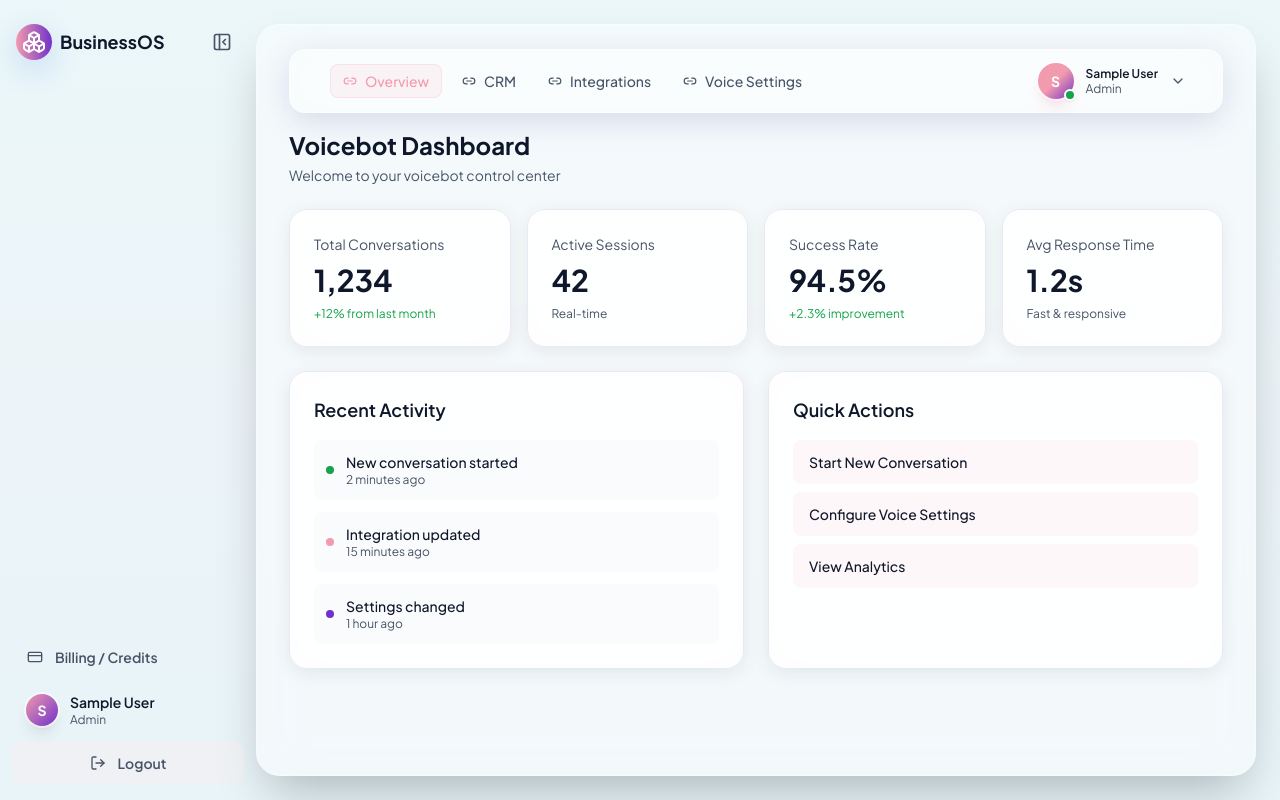
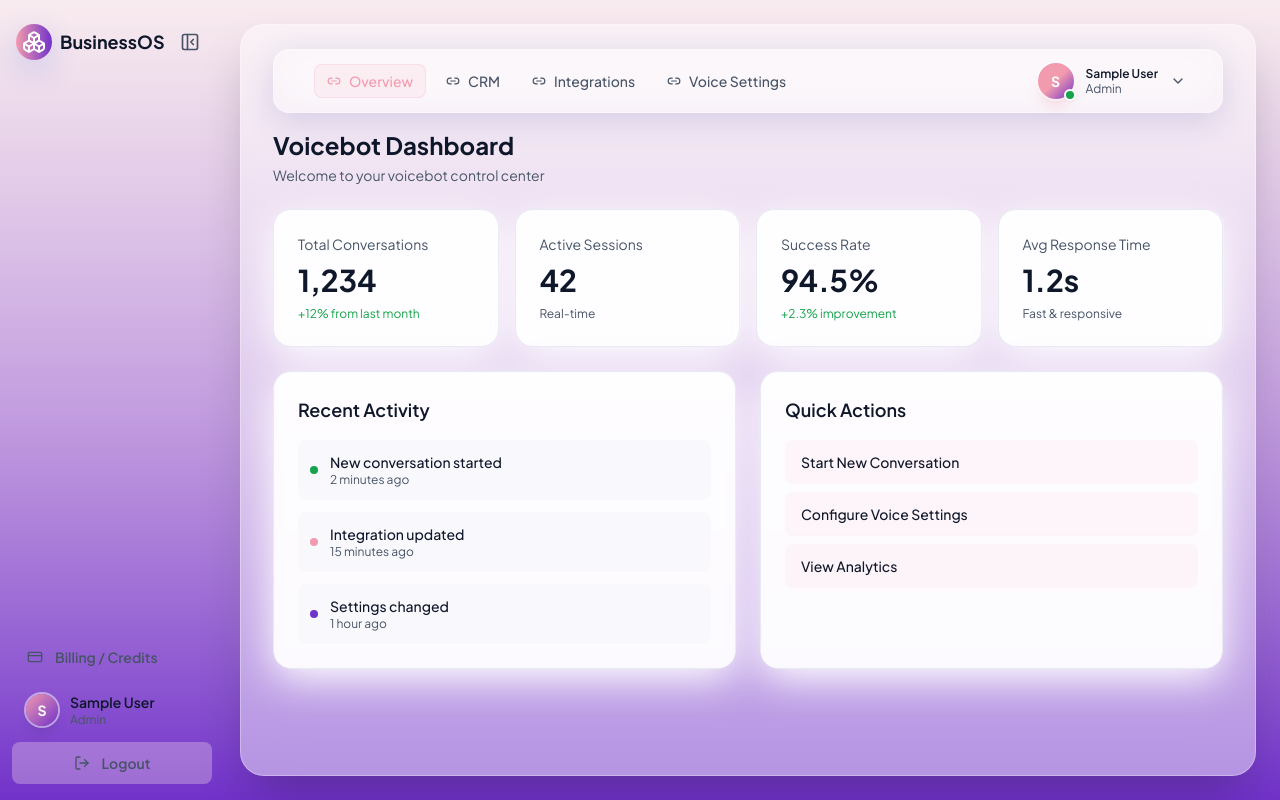
Before and after one commit to singhsharad529/business-os, a React (Vite) app: page /app/voicebot/dashboard in a window 1280 px wide. Built offline with nearby package versions, Linux system fonts and the light colour scheme; sample sign-in values are in the browser's storage.

Commit message:
added gradient background

```diff
--- a/src/components/Sidebar.tsx
+++ b/src/components/Sidebar.tsx
@@ -61,7 +61,7 @@ export function Sidebar({ selectedMenuId, onMenuSelect, onCollapseChange, isColl
   const isMenuActive = (menuId: string) => selectedMenuId === menuId;
 
   return (
-    <aside className={`fixed left-0 top-0 h-screen z-30 flex flex-col justify-between transition-all duration-300 ${isCollapsed ? 'w-20' : 'w-64'}`}>
+    <aside className={`fixed left-0 top-0 h-screen z-30 flex flex-col justify-between transition-all duration-300 ${isCollapsed ? 'w-20' : 'w-56'}`}>
       {/* Top Section: Logo and Collapse Toggle */}
       <div className="px-4 py-6 flex items-center justify-between">
         {!isCollapsed && <Logo size="sm" />}
--- a/src/layout/ProtectedLayout.tsx
+++ b/src/layout/ProtectedLayout.tsx
@@ -99,8 +99,9 @@ export const ProtectedLayout = () => {
             <div
                 className="fixed inset-0 bg-cover bg-center bg-no-repeat"
                 style={{
+                    backgroundImage: "linear-gradient(180deg,#FCE4EA 0%,#7132CA 100%)",
                     // backgroundImage: `url('/images/bg.webp')`,
-                    backgroundColor: '#E8F4F8', // Fallback: light teal-blue
+                    // backgroundColor: '#E8F4F8', // Fallback: light teal-blue
                 }}
             >
                 {/* Subtle overlay to enhance glass morphism effect */}
@@ -117,7 +118,7 @@ export const ProtectedLayout = () => {
                 />
 
                 {/* Main Content Area - Properly spaced from sidebar (dynamic based on collapsed state) */}
-                <div className="flex-1 relative min-h-screen transition-all duration-300" style={{ marginLeft: isCollapsed ? '80px' : '256px' }}>
+                <div className="flex-1 relative min-h-screen transition-all duration-300" style={{ marginLeft: isCollapsed ? '80px' : '240px' }}>
                     {/* Content Container - Large rounded white container */}
                     <div className="relative z-10 min-h-screen py-6 pr-6">
                         {/* Main Content Container - Sandan style */}
--- a/src/pages/company/CompanyDashboard.tsx
+++ b/src/pages/company/CompanyDashboard.tsx
@@ -273,7 +273,7 @@ export function CompanyDashboard() {
         {metrics.slice(0, 4).map((metric) => (
           <Card
             key={metric.module}
-            className="cursor-pointer hover:shadow-lg transition-all duration-200 hover:-translate-y-1"
+            className="card rounded-xl p-6 border border-border-subtle hover:shadow-glow hover:-translate-y-0.5 transition-all"
             onClick={() => handleMetricClick(metric.module)}
           >
             <CardHeader className="flex flex-row items-center justify-between space-y-0 pb-2">
--- a/src/pages/voicebot/VoicebotDashboard.tsx
+++ b/src/pages/voicebot/VoicebotDashboard.tsx
@@ -7,25 +7,25 @@ export function VoicebotDashboard() {
       </div>
 
       <div className="grid grid-cols-1 md:grid-cols-2 lg:grid-cols-4 gap-4">
-        <div className="bg-white/80 backdrop-blur-xl rounded-xl p-6 border border-border-subtle shadow-soft">
+        <div className="card rounded-xl p-6 border border-border-subtle hover:shadow-glow hover:-translate-y-0.5 transition-all">
           <div className="text-sm text-text-muted mb-2">Total Conversations</div>
           <div className="text-3xl font-bold text-text-main">1,234</div>
           <div className="text-xs text-success mt-2">+12% from last month</div>
         </div>
 
-        <div className="bg-white/80 backdrop-blur-xl rounded-xl p-6 border border-border-subtle shadow-soft">
+        <div className="card rounded-xl p-6 border border-border-subtle hover:shadow-glow hover:-translate-y-0.5 transition-all">
           <div className="text-sm text-text-muted mb-2">Active Sessions</div>
           <div className="text-3xl font-bold text-text-main">42</div>
           <div className="text-xs text-text-muted mt-2">Real-time</div>
         </div>
 
-        <div className="bg-white/80 backdrop-blur-xl rounded-xl p-6 border border-border-subtle shadow-soft">
+        <div className="card rounded-xl p-6 border border-border-subtle hover:shadow-glow hover:-translate-y-0.5 transition-all">
           <div className="text-sm text-text-muted mb-2">Success Rate</div>
           <div className="text-3xl font-bold text-text-main">94.5%</div>
           <div className="text-xs text-success mt-2">+2.3% improvement</div>
         </div>
 
-        <div className="bg-white/80 backdrop-blur-xl rounded-xl p-6 border border-border-subtle shadow-soft">
+        <div className="card rounded-xl p-6 border border-border-subtle hover:shadow-glow hover:-translate-y-0.5 transition-all">
           <div className="text-sm text-text-muted mb-2">Avg Response Time</div>
           <div className="text-3xl font-bold text-text-main">1.2s</div>
           <div className="text-xs text-text-muted mt-2">Fast & responsive</div>
@@ -33,7 +33,7 @@ export function VoicebotDashboard() {
       </div>
 
       <div className="grid grid-cols-1 lg:grid-cols-2 gap-6">
-        <div className="bg-white/80 backdrop-blur-xl rounded-xl p-6 border border-border-subtle shadow-soft">
+        <div className="card rounded-xl p-6 border border-border-subtle hover:shadow-glow hover:-translate-y-0.5 transition-all">
           <h2 className="text-lg font-semibold text-text-main mb-4">Recent Activity</h2>
           <div className="space-y-3">
             <div className="flex items-center gap-3 p-3 bg-bg/50 rounded-lg">
@@ -60,7 +60,7 @@ export function VoicebotDashboard() {
           </div>
         </div>
 
-        <div className="bg-white/80 backdrop-blur-xl rounded-xl p-6 border border-border-subtle shadow-soft">
+        <div className="card rounded-xl p-6 border border-border-subtle hover:shadow-glow hover:-translate-y-0.5 transition-all">
           <h2 className="text-lg font-semibold text-text-main mb-4">Quick Actions</h2>
           <div className="space-y-2">
             <button className="w-full text-left px-4 py-3 bg-primary-soft/30 hover:bg-primary-soft/50 rounded-lg transition-colors text-sm font-medium text-text-main">
```
